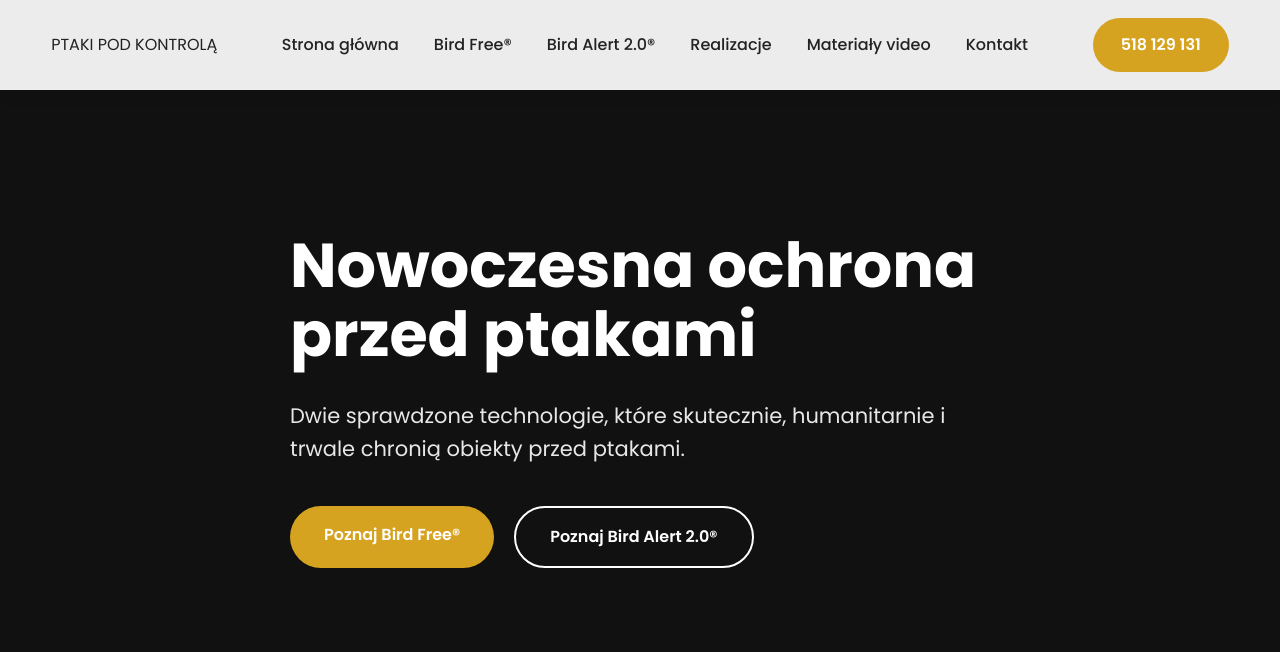
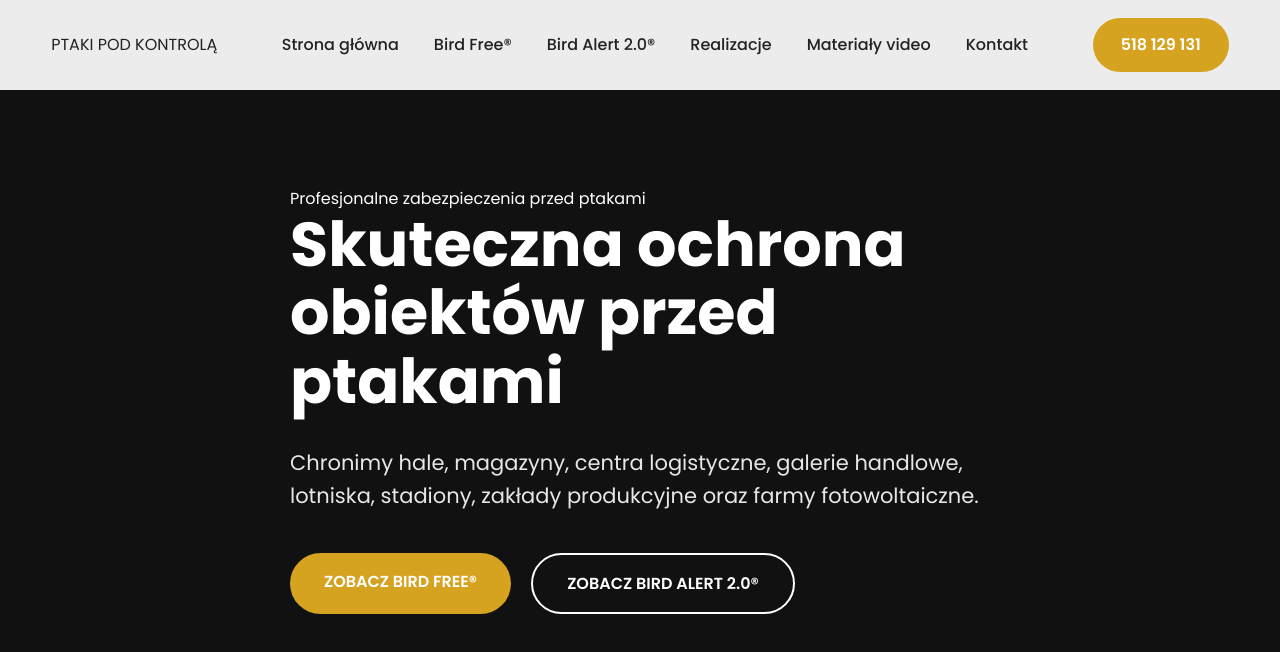
Before and after one commit to Justyna1973/PtakiPodKontrola, a plain HTML site: page index.html in a window 1280 px wide. Drawn offline with Linux system fonts and the light colour scheme.

Commit message:
Update index.html

```diff
--- a/index.html
+++ b/index.html
@@ -64,36 +64,32 @@ PTAKI POD KONTROLĄ
 
 <section class="hero">
 
+    <div class="hero-overlay"></div>
+
     <div class="container hero-content">
 
+        <span class="hero-top">
+            Profesjonalne zabezpieczenia przed ptakami
+        </span>
+
         <h1>
-
-Nowoczesna ochrona
-<br>
-<span>przed ptakami</span>
-
+            Skuteczna ochrona
+            <span>obiektów przed ptakami</span>
         </h1>
 
         <p>
-
-Dwie sprawdzone technologie, które skutecznie,
-humanitarnie i trwale chronią obiekty
-przed ptakami.
-
+            Chronimy hale, magazyny, centra logistyczne, galerie handlowe,
+            lotniska, stadiony, zakłady produkcyjne oraz farmy fotowoltaiczne.
         </p>
 
         <div class="hero-buttons">
 
-<a href="#" class="btn-primary">
-
-Poznaj Bird Free®
-
+            <a href="bird-free.html" class="btn-primary">
+                ZOBACZ BIRD FREE®
             </a>
 
-<a href="#" class="btn-secondary">
-
-Poznaj Bird Alert 2.0®
-
+            <a href="bird-alert.html" class="btn-secondary">
+                ZOBACZ BIRD ALERT 2.0®
             </a>
 
         </div>
@@ -101,9 +97,3 @@ Poznaj Bird Alert 2.0®
     </div>
 
 </section>
-
-<script src="assets/js/main.js"></script>
-
-</body>
-
-</html>
```
Lines whose indentation alone changed are shown as unchanged.
